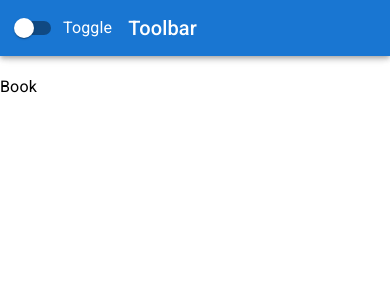
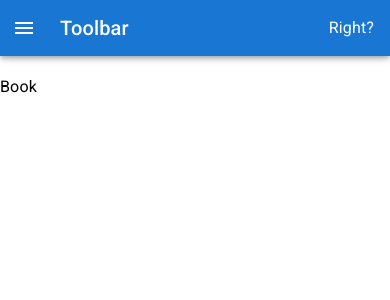
Before and after one commit to Proskomma/diegesis-web-mui, a React (Create React App) app: page / in a window 390 px wide. Shown: the top 300 px of the page. Built offline with nearby package versions, Linux system fonts and the light colour scheme.

Commit message:
Appbar hamburger

```diff
--- a/package.json
+++ b/package.json
@@ -5,7 +5,7 @@
   "dependencies": {
     "@emotion/react": "^11.8.2",
     "@emotion/styled": "^11.8.1",
-    "@material-ui/lab": "^4.0.0-alpha.60",
+    "@mui/icons-material": "^5.5.1",
     "@mui/material": "^5.5.3",
     "@testing-library/jest-dom": "^5.14.1",
     "@testing-library/react": "^12.0.0",
--- a/src/components/Browse.js
+++ b/src/components/Browse.js
@@ -4,8 +4,8 @@ import AppBar from '@mui/material/AppBar';
 import Toolbar from '@mui/material/Toolbar';
 //import Grid from '@material-ui/core/Grid';
 import Typography from '@mui/material/Typography';
-//import IconButton from '@material-ui/core/IconButton';
-//import MenuIcon from '@mui/Menu';
+import IconButton from '@mui/material/IconButton';
+import MenuIcon from '@mui/icons-material/Menu';
 import FormGroup from '@mui/material/FormGroup';
 import FormControlLabel from '@mui/material/FormControlLabel';
 import Switch from '@mui/material/Switch';
@@ -18,15 +18,21 @@ export default function Browse({classes}) {
 
     const [showPassage, setShowPassage] = useState(false);
 
+    /*
+                   <FormGroup >
+                    <FormControlLabel control={<Switch color="default" onChange={() => setShowPassage(!showPassage)} />} label="Toggle" />
+                </FormGroup>
+     */
  return <>
         <AppBar position="fixed" >
             <Toolbar>
-                <FormGroup >
-                    <FormControlLabel control={<Switch color="default" onChange={() => setShowPassage(!showPassage)} />} label="Toggle" />
-                </FormGroup>
-                <Typography variant="h6" component="div" sx={{ flexGrow: 1 }}>
+                <IconButton edge="start" color="inherit" aria-label="menu" sx={{ mr: 2 }}>
+                    <MenuIcon />
+                </IconButton>
+                 <Typography variant="h6" component="div" sx={{ flexGrow: 1 }}>
                 Toolbar
                 </Typography>
+                <Typography>Right?</Typography>
             </Toolbar>
         </AppBar>
         <main style={{marginTop:"75px"}}>
```
Also changed, not shown: 1 other file (tests, documents, lock files or other folders).
